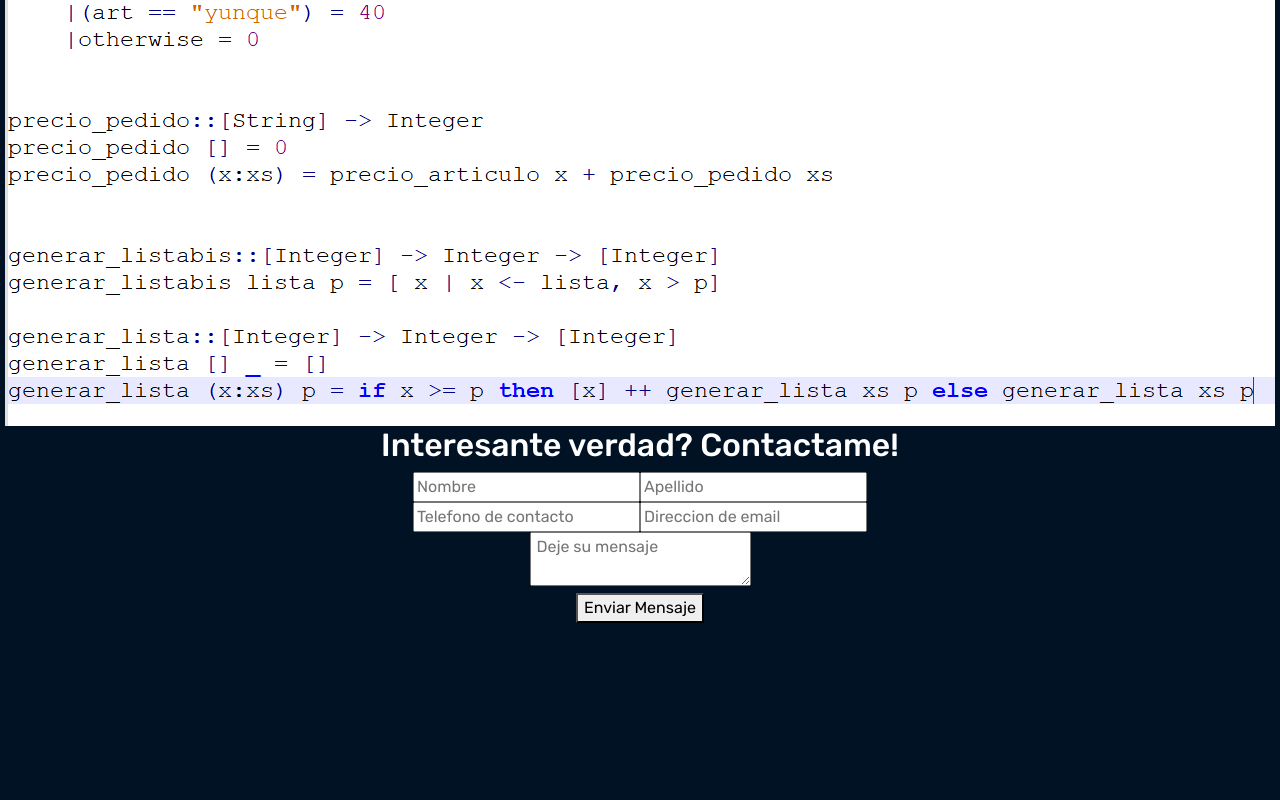
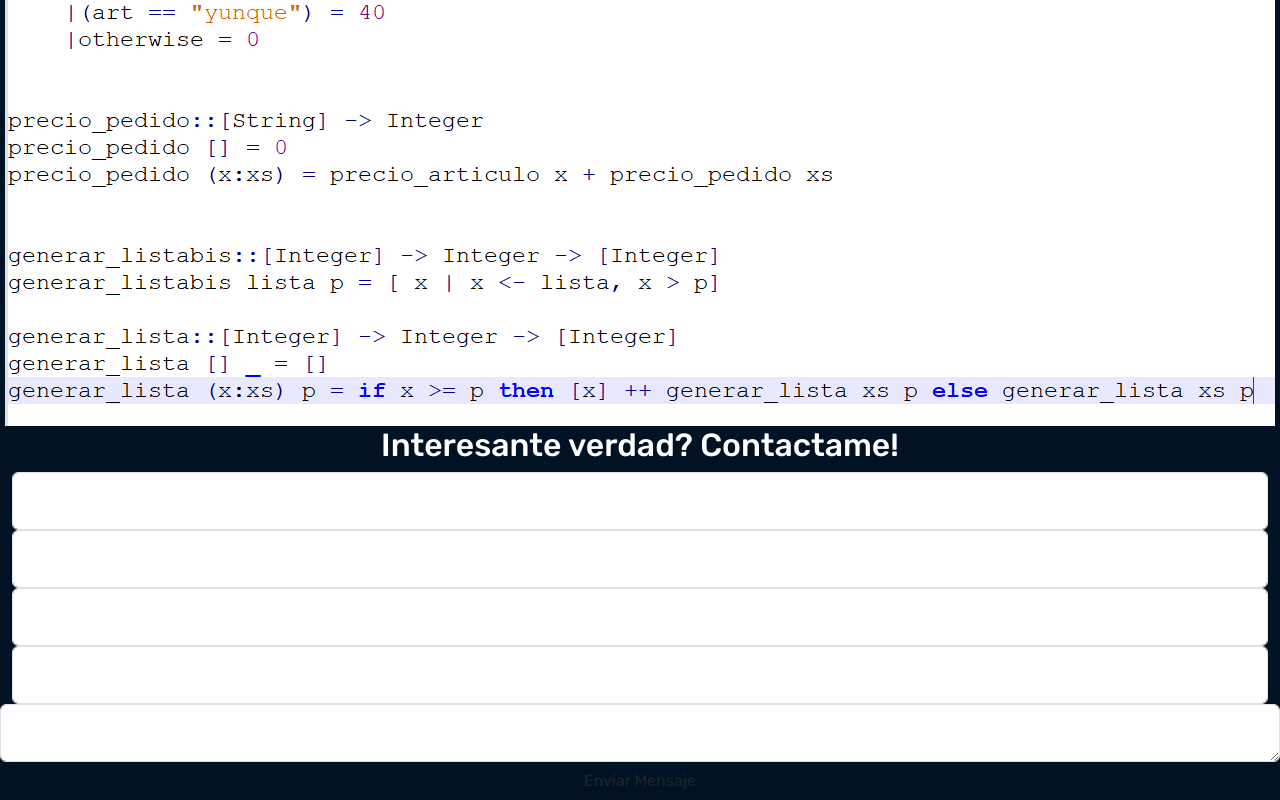
Before and after one commit to RPJunco/my-portfolio-react, a React (Vite) app: page / in a window 1280 px wide. Shown: the part 10622-11422 px from the top of the page. Before the commit the page ends 11245 px from the top, so only its background shows below. Built offline with nearby package versions, Linux system fonts and the light colour scheme.

Commit message:
Se cambio la estructura del footer. Ahora se utiliza bootstrap para estructurar la seccion del footer.

```diff
--- a/src/Component/Footer/Footer.jsx
+++ b/src/Component/Footer/Footer.jsx
@@ -1,34 +1,40 @@
 import './Footer.css'
+import 'bootstrap/dist/css/bootstrap.min.css';
 
 const Footer = () => {
     return (
-        <footer id='footer-contenedor'>
+        <footer className='footer' id='contacto'>
+
             <h2>Interesante verdad? <span>Contactame!</span></h2>
 
-            <section>
+            <div className='container-fluid'>
 
-                <form>
+                <div className="form-floating">
+                    <input type="text" className="form-control" id="floatingName" placeholder="Pedro" />
+                    <label htmlFor="floatingName">Nombre</label>
+                </div>
+                <div className="form-floating">
+                    <input type="text" className="form-control" id="floatingLastName" placeholder="Pascal" />
+                    <label htmlFor="floatingLastName">Apellido</label>
+                </div>
+                <div className="form-floating">
+                    <input type="tel" className="form-control" id="floatingPhoneNumber" placeholder="351*******" />
+                    <label htmlFor="floatingPhoneNumber">Telefono de contacto</label>
+                </div>
+                <div className="form-floating">
+                    <input type="email" className="form-control" id="floatingEmail" placeholder="Email" />
+                    <label htmlFor="floatingEmail">Direccion de email</label>
+                </div>
 
-                    <section class="form-nombre-completo">
-                        <input type="text" name="nombres" placeholder="Nombre" />
-                        <input type="text" name="apellidos" placeholder="Apellido" />
-                    </section>
-                    <section class="form-info">
-                        <input type="number" name="telefono" placeholder="Telefono de contacto" />
-                        <input type="email" name="email" placeholder="Direccion de email" />
-                    </section>
-                    <section class="form-cuadro-texto">
-                        <textarea name="area-texto" placeholder=" Deje su mensaje"></textarea>
-                    </section>
-                    <section class="form-boton-envio">
-                        <button type="submit" class="boton" name="contacto" value="Enviar Mensaje">
-                            Enviar Mensaje
-                        </button>
-                    </section>
+            </div>
 
-                </form>
-
-            </section>
+            <div className="form-floating form-container">
+                <textarea className="form-control" placeholder="Deja un comentario!!" id="floatingTextarea"></textarea>
+                <label htmlFor="floatingTextarea">Comments</label>
+            </div>
+            <div className="d-grid">
+                <button className="btn" type="button">Enviar Mensaje</button>
+            </div>
 
         </footer>
     )
```
